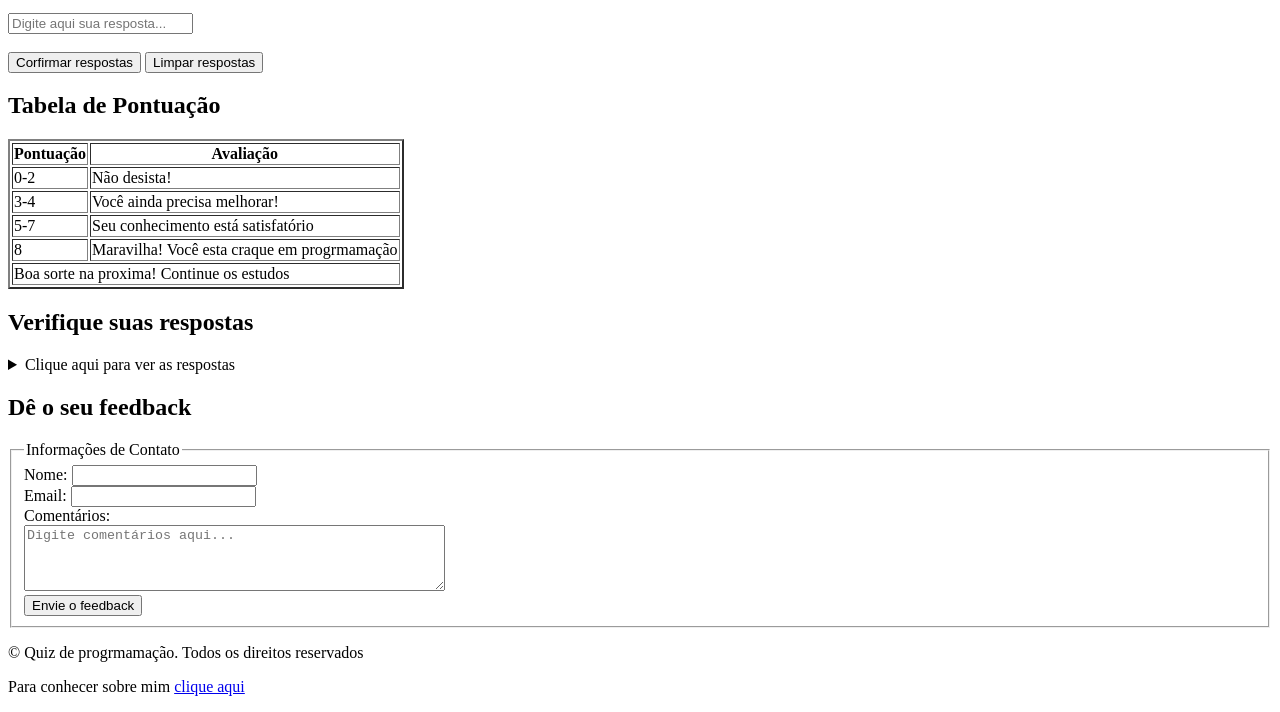
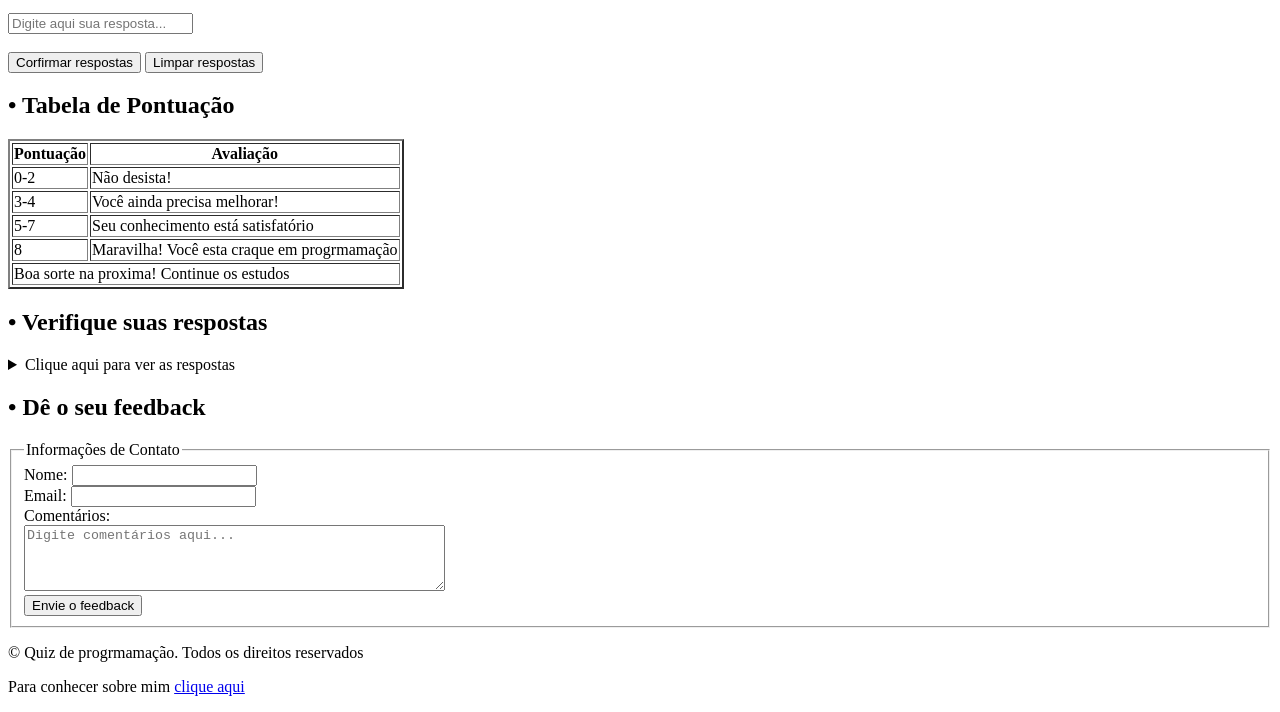
Before and after one commit to mateusfaria13/repo-quiz-programacao, a plain HTML site: page index.html in a window 1280 px wide. Shown: the part 1376-2088 px from the top of the page. Drawn offline with Linux system fonts and the light colour scheme.

Commit message:
adição de emoji

```diff
--- a/index.html
+++ b/index.html
@@ -103,7 +103,7 @@
         </section>
         <!--Tabela de pontuação-->
         <section>
-            <h2>Tabela de Pontuação</h2>
+            <h2>• Tabela de Pontuação</h2>
             <table border="2">
                 <thead>
                     <tr>
@@ -138,7 +138,7 @@
         </section>
         <!--Lista de respostas-->
         <section>
-            <h2>Verifique suas respostas</h2>
+            <h2>• Verifique suas respostas</h2>
             <details>
                 <summary>Clique aqui para ver as respostas</summary>
                 <ol>
@@ -155,7 +155,7 @@
         </section>
         <!--Formulário de feedback-->
         <section>
-            <h2>Dê o seu feedback</h2>
+            <h2>• Dê o seu feedback</h2>
             <form>
                 <fieldset>
                     <legend>Informações de Contato</legend>
```
